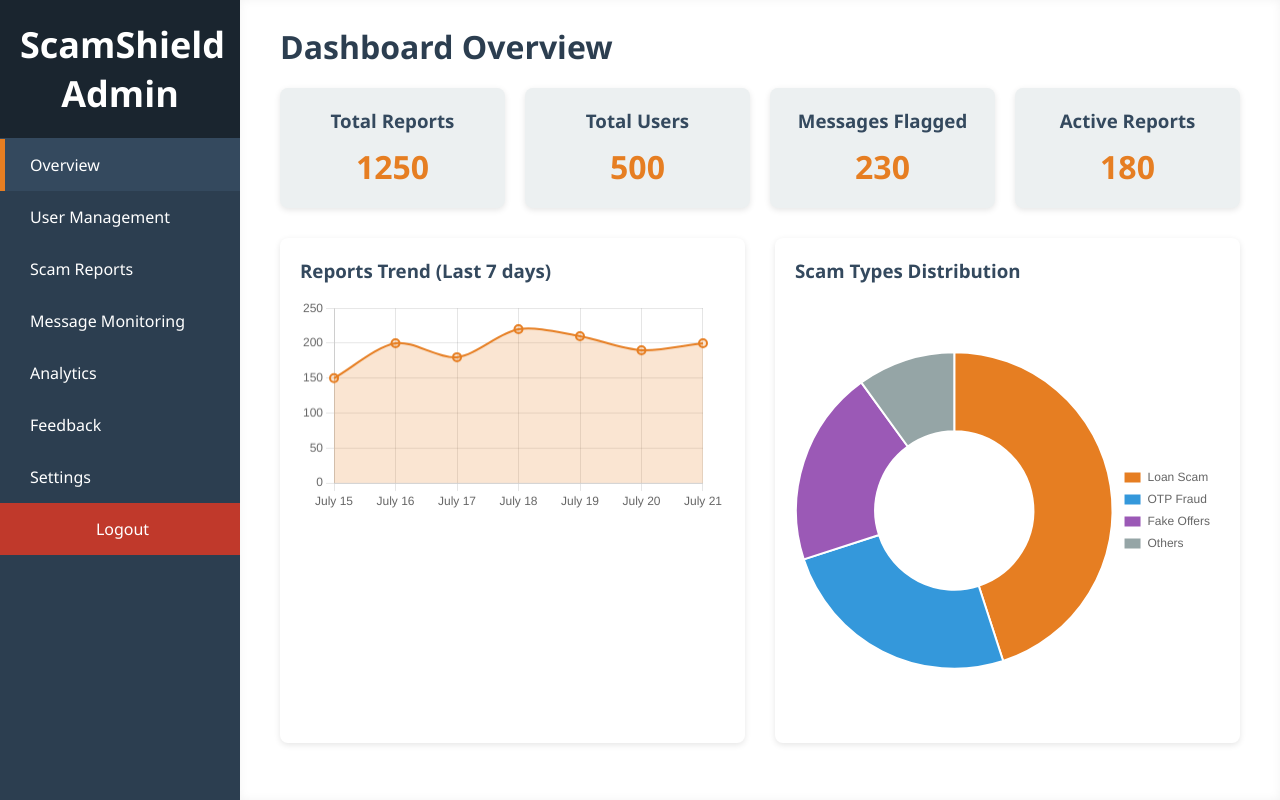
After one commit to Mahalakshmi913/WhatsApp-Scam, a Flask app: page /adminDashboard in a window 1280 px wide. The commit adds this page. Run offline with Flask 3, Linux system fonts and the light colour scheme; some libraries are stand-ins or nearby versions.

Commit message:
Admin dashboard created

```diff
--- a/app.py
+++ b/app.py
@@ -36,18 +36,27 @@ def login():
     username = request.form.get('username')
     password = request.form.get('password')
 
+    # Debug print (optional)
     print("Submitted:", username, password)
     for doc in users_collection.find():
         print(doc)  # Debug: See what's in the collection
-
 
     user = users_collection.find_one({"username": username, "password": password})
 
     if user:
         session['username'] = username
-        return jsonify({"status": "success", "message": "Login successful"})
+        role = user.get("role", "user")  # default role 'user' if not set
+        return jsonify({
+            "status": "success",
+            "message": "Login successful",
+            "role": role
+        })
     else:
         return jsonify({"status": "error", "message": "Invalid credentials"}), 401
+
+@app.route('/adminDashboard')
+def admin_dashboard():
+    return render_template('adminDashboard.html')
 
 @app.route('/signup')
 def signup():
@@ -232,26 +241,31 @@ def scam_statistics():
     except Exception as e:
         return jsonify({"error": str(e)}), 500
 
-# New collection for Contact Messages
-contact_collection = mongo.db.ContactMessages
+# Contact Us API
+contact_collection = mongo.db.contact_us
 
-@app.route('/contact', methods=['POST'])
-def contact():
-    data = request.get_json()
-    email = data.get('email')
-    message = data.get('message')
+@app.route('/api/contact', methods=['POST'])
+def contact_us():
+    try:
+        email = request.form.get('email')
+        message = request.form.get('message')
+        submitted_at = datetime.utcnow()
 
-    if not email or not message:
-        return jsonify({'status': 'error', 'message': 'Both email and message are required.'}), 400
+        if not email or not message:
+            return jsonify({"status": "error", "message": "All fields are required"}), 400
 
-    contact_collection.insert_one({
-        'email': email,
-        'message': message,
-        'timestamp': datetime.datetime.utcnow()
-    })
+        contact_doc = {
+            "email": email,
+            "message": message,
+            "submitted_at": submitted_at
+        }
 
-    return jsonify({'status': 'success', 'message': 'Message sent successfully.'}), 200
+        contact_collection.insert_one(contact_doc)
 
+        return jsonify({"status": "success", "message": "Thank you for contacting us!"})
+
+    except Exception as e:
+        return jsonify({"status": "error", "message": str(e)}), 500
 
 # Run the Flask app
 if __name__ == '__main__':
--- /dev/null
+++ b/static/css/adminStyle.css
@@ -0,0 +1,249 @@
+/* Reset & base styles */
+* {
+  box-sizing: border-box;
+  margin: 0;
+  padding: 0;
+  font-family: 'Segoe UI', Tahoma, Geneva, Verdana, sans-serif;
+}
+
+body {
+  background: #f4f7fa;
+  color: #333;
+  min-height: 100vh;
+}
+
+.dashboard-container {
+  display: flex;
+  height: 100vh;
+  overflow: hidden;
+}
+
+/* Sidebar */
+.sidebar {
+  width: 240px;
+  background: #2c3e50;
+  color: white;
+  display: flex;
+  flex-direction: column;
+}
+
+.sidebar-header {
+  padding: 20px;
+  font-size: 1.5rem;
+  font-weight: bold;
+  text-align: center;
+  background: #1a252f;
+  border-bottom: 1px solid #34495e;
+}
+
+.sidebar-menu {
+  flex-grow: 1;
+  overflow-y: auto;
+}
+
+.sidebar-menu ul {
+  list-style: none;
+}
+
+.sidebar-menu li {
+  padding: 15px 25px;
+  cursor: pointer;
+  border-left: 5px solid transparent;
+  transition: background 0.3s, border-color 0.3s;
+}
+
+.sidebar-menu li:hover,
+.sidebar-menu li.active {
+  background: #34495e;
+  border-left-color: #e67e22;
+}
+
+.logout-btn {
+  margin-top: auto;
+  background: #c0392b;
+  text-align: center;
+}
+
+.logout-btn:hover {
+  background: #e74c3c;
+}
+
+/* Main content */
+.main-content {
+  flex-grow: 1;
+  padding: 25px 40px;
+  overflow-y: auto;
+  background: white;
+  box-shadow: inset 0 0 10px rgba(0,0,0,0.05);
+  display: flex;
+  flex-direction: column;
+}
+
+header h1 {
+  margin-bottom: 20px;
+  font-weight: 700;
+  color: #2c3e50;
+}
+
+/* Cards overview */
+.cards {
+  display: flex;
+  gap: 20px;
+  margin-bottom: 30px;
+  flex-wrap: wrap;
+}
+
+.card {
+  background: #ecf0f1;
+  flex: 1;
+  min-width: 160px;
+  padding: 20px;
+  border-radius: 8px;
+  box-shadow: 0 2px 6px rgb(0 0 0 / 0.1);
+  text-align: center;
+  transition: background 0.3s;
+}
+
+.card:hover {
+  background: #dcdde1;
+}
+
+.card h3 {
+  margin-bottom: 12px;
+  font-weight: 600;
+  color: #34495e;
+}
+
+.card p {
+  font-size: 2rem;
+  font-weight: 700;
+  color: #e67e22;
+}
+
+/* Charts */
+.charts {
+  display: flex;
+  gap: 30px;
+  flex-wrap: wrap;
+}
+
+.chart-container {
+  flex: 1 1 45%;
+  background: #fff;
+  padding: 20px;
+  border-radius: 8px;
+  box-shadow: 0 2px 6px rgb(0 0 0 / 0.1);
+}
+
+.chart-container h3 {
+  margin-bottom: 15px;
+  font-weight: 600;
+  color: #34495e;
+}
+
+/* Tables */
+table {
+  width: 100%;
+  border-collapse: collapse;
+  margin-top: 15px;
+}
+
+thead {
+  background: #34495e;
+  color: white;
+}
+
+thead th {
+  padding: 12px 15px;
+  text-align: left;
+}
+
+tbody tr:nth-child(even) {
+  background: #f8f9fa;
+}
+
+tbody td {
+  padding: 12px 15px;
+  border-bottom: 1px solid #ddd;
+}
+
+.btn-action {
+  background: #e67e22;
+  border: none;
+  padding: 6px 12px;
+  margin-right: 5px;
+  color: white;
+  border-radius: 4px;
+  cursor: pointer;
+  font-size: 0.9rem;
+  transition: background 0.3s;
+}
+
+.btn-action:hover:not(:disabled) {
+  background: #d35400;
+}
+
+.btn-action:disabled {
+  background: #bdc3c7;
+  cursor: not-allowed;
+}
+
+/* Input search */
+input[type="text"] {
+  padding: 8px 12px;
+  width: 100%;
+  max-width: 400px;
+  margin-bottom: 10px;
+  border-radius: 6px;
+  border: 1px solid #ccc;
+  font-size: 1rem;
+  outline: none;
+  transition: border-color 0.3s;
+}
+
+input[type="text"]:focus {
+  border-color: #e67e22;
+}
+
+/* Sections visibility */
+.content-section {
+  display: none;
+}
+
+.content-section.active-section {
+  display: block;
+}
+
+/* Responsive */
+@media (max-width: 900px) {
+  .dashboard-container {
+    flex-direction: column;
+  }
+  .sidebar {
+    width: 100%;
+    height: auto;
+    flex-direction: row;
+    overflow-x: auto;
+  }
+  .sidebar-menu ul {
+    display: flex;
+  }
+  .sidebar-menu li {
+    flex: 1 0 auto;
+    text-align: center;
+    border-left: none;
+    border-bottom: 3px solid transparent;
+  }
+  .sidebar-menu li.active {
+    border-bottom-color: #e67e22;
+  }
+  .main-content {
+    padding: 15px;
+  }
+  .cards {
+    flex-direction: column;
+  }
+  .charts {
+    flex-direction: column;
+  }
+}
--- /dev/null
+++ b/static/js/adminDashboard.js
@@ -0,0 +1,103 @@
+// Sidebar navigation & section toggling
+const menuItems = document.querySelectorAll('.sidebar-menu li');
+const sections = document.querySelectorAll('.content-section');
+const sectionTitle = document.getElementById('section-title');
+
+menuItems.forEach(item => {
+  item.addEventListener('click', () => {
+    if (item.dataset.section === 'logout') {
+      if (confirm('Are you sure you want to logout?')) {
+        // TODO: add logout logic here
+        alert('Logged out!');
+      }
+      return;
+    }
+
+    // Remove active class from all menu items and sections
+    menuItems.forEach(i => i.classList.remove('active'));
+    sections.forEach(sec => sec.classList.remove('active-section'));
+
+    // Activate clicked menu item and corresponding section
+    item.classList.add('active');
+    const activeSection = document.getElementById(item.dataset.section);
+    if (activeSection) {
+      activeSection.classList.add('active-section');
+      sectionTitle.textContent = item.textContent;
+    }
+  });
+});
+
+// Table filter function
+function filterTable(tableId, searchTerm) {
+  const input = searchTerm.toLowerCase();
+  const table = document.getElementById(tableId);
+  const rows = table.getElementsByTagName('tbody')[0].rows;
+
+  for (let row of rows) {
+    let textContent = row.textContent.toLowerCase();
+    row.style.display = textContent.includes(input) ? '' : 'none';
+  }
+}
+
+// Charts initialization using Chart.js
+const reportsTrendCtx = document.getElementById('reportsTrendChart').getContext('2d');
+const scamTypeCtx = document.getElementById('scamTypeChart').getContext('2d');
+
+const reportsTrendChart = new Chart(reportsTrendCtx, {
+  type: 'line',
+  data: {
+    labels: ['July 15', 'July 16', 'July 17', 'July 18', 'July 19', 'July 20', 'July 21'],
+    datasets: [{
+      label: 'Reports',
+      data: [150, 200, 180, 220, 210, 190, 200],
+      backgroundColor: 'rgba(230, 126, 34, 0.2)',
+      borderColor: 'rgba(230, 126, 34, 1)',
+      borderWidth: 2,
+      fill: true,
+      tension: 0.3,
+      pointRadius: 4,
+      pointHoverRadius: 6
+    }]
+  },
+  options: {
+    responsive: true,
+    plugins: {
+      legend: { display: false }
+    },
+    scales: {
+      y: {
+        beginAtZero: true
+      }
+    }
+  }
+});
+
+const scamTypeChart = new Chart(scamTypeCtx, {
+  type: 'doughnut',
+  data: {
+    labels: ['Loan Scam', 'OTP Fraud', 'Fake Offers', 'Others'],
+    datasets: [{
+      label: 'Scam Types',
+      data: [45, 25, 20, 10],
+      backgroundColor: [
+        '#e67e22',
+        '#3498db',
+        '#9b59b6',
+        '#95a5a6'
+      ],
+      hoverOffset: 30
+    }]
+  },
+  options: {
+    responsive: true,
+    plugins: {
+      legend: {
+        position: 'right',
+        labels: {
+          boxWidth: 18,
+          padding: 10,
+        }
+      }
+    }
+  }
+});
--- /dev/null
+++ b/templates/adminDashboard.html
@@ -0,0 +1,157 @@
+<!DOCTYPE html>
+<html lang="en">
+<head>
+  <meta charset="UTF-8" />
+  <meta name="viewport" content="width=device-width, initial-scale=1" />
+  <title>Admin Dashboard - Scam Report System</title>
+  <link rel="stylesheet" href="/static/css/adminStyle.css" />
+  <script src="https://cdn.jsdelivr.net/npm/chart.js"></script>
+</head>
+<body>
+  <div class="dashboard-container">
+    <aside class="sidebar">
+      <div class="sidebar-header">
+        <h2>ScamShield Admin</h2>
+      </div>
+      <nav class="sidebar-menu">
+        <ul>
+          <li class="active" data-section="overview">Overview</li>
+          <li data-section="users">User Management</li>
+          <li data-section="reports">Scam Reports</li>
+          <li data-section="messages">Message Monitoring</li>
+          <li data-section="analytics">Analytics</li>
+          <li data-section="feedback">Feedback</li>
+          <li data-section="settings">Settings</li>
+          <li data-section="logout" class="logout-btn">Logout</li>
+        </ul>
+      </nav>
+    </aside>
+
+    <main class="main-content">
+      <header>
+        <h1 id="section-title">Dashboard Overview</h1>
+      </header>
+
+      <section id="overview" class="content-section active-section">
+        <div class="cards">
+          <div class="card">
+            <h3>Total Reports</h3>
+            <p id="total-reports">1250</p>
+          </div>
+          <div class="card">
+            <h3>Total Users</h3>
+            <p id="total-users">500</p>
+          </div>
+          <div class="card">
+            <h3>Messages Flagged</h3>
+            <p id="flagged-messages">230</p>
+          </div>
+          <div class="card">
+            <h3>Active Reports</h3>
+            <p id="active-reports">180</p>
+          </div>
+        </div>
+
+        <div class="charts">
+          <div class="chart-container">
+            <h3>Reports Trend (Last 7 days)</h3>
+            <canvas id="reportsTrendChart"></canvas>
+          </div>
+          <div class="chart-container">
+            <h3>Scam Types Distribution</h3>
+            <canvas id="scamTypeChart"></canvas>
+          </div>
+        </div>
+      </section>
+
+      <section id="users" class="content-section">
+        <h2>User Management</h2>
+        <input type="text" id="userSearch" placeholder="Search users..." onkeyup="filterTable('userTable', this.value)" />
+        <table id="userTable">
+          <thead>
+            <tr>
+              <th>User ID</th>
+              <th>Name</th>
+              <th>Email</th>
+              <th>Status</th>
+              <th>Actions</th>
+            </tr>
+          </thead>
+          <tbody>
+            <!-- Example data -->
+            <tr>
+              <td>101</td>
+              <td>Alice Johnson</td>
+              <td>alice@example.com</td>
+              <td>Active</td>
+              <td><button class="btn-action">Ban</button> <button class="btn-action">View</button></td>
+            </tr>
+            <tr>
+              <td>102</td>
+              <td>Bob Smith</td>
+              <td>bob@example.com</td>
+              <td>Banned</td>
+              <td><button class="btn-action">Unban</button> <button class="btn-action">View</button></td>
+            </tr>
+          </tbody>
+        </table>
+      </section>
+
+      <section id="reports" class="content-section">
+        <h2>Scam Reports</h2>
+        <input type="text" id="reportSearch" placeholder="Search reports..." onkeyup="filterTable('reportTable', this.value)" />
+        <table id="reportTable">
+          <thead>
+            <tr>
+              <th>Report ID</th>
+              <th>Reported Number</th>
+              <th>Date</th>
+              <th>Status</th>
+              <th>Actions</th>
+            </tr>
+          </thead>
+          <tbody>
+            <!-- Example data -->
+            <tr>
+              <td>R001</td>
+              <td>+91 9876543210</td>
+              <td>2025-07-20</td>
+              <td>Pending</td>
+              <td><button class="btn-action">Resolve</button> <button class="btn-action">Delete</button></td>
+            </tr>
+            <tr>
+              <td>R002</td>
+              <td>+91 9123456789</td>
+              <td>2025-07-18</td>
+              <td>Resolved</td>
+              <td><button class="btn-action" disabled>Resolved</button></td>
+            </tr>
+          </tbody>
+        </table>
+      </section>
+
+      <section id="messages" class="content-section">
+        <h2>Message Monitoring</h2>
+        <p>Feature under construction...</p>
+      </section>
+
+      <section id="analytics" class="content-section">
+        <h2>Analytics & Insights</h2>
+        <p>Feature under construction...</p>
+      </section>
+
+      <section id="feedback" class="content-section">
+        <h2>User Feedback</h2>
+        <p>Feature under construction...</p>
+      </section>
+
+      <section id="settings" class="content-section">
+        <h2>Settings</h2>
+        <p>Feature under construction...</p>
+      </section>
+    </main>
+  </div>
+
+  <script src="/static/js/adminDashboard.js"></script>
+</body>
+</html>
```
Also changed, not shown: static/js/homePage.js (+25 -12 lines), static/js/login.js (+9 -3 lines), templates/homePage.html (+5 -3 lines).
